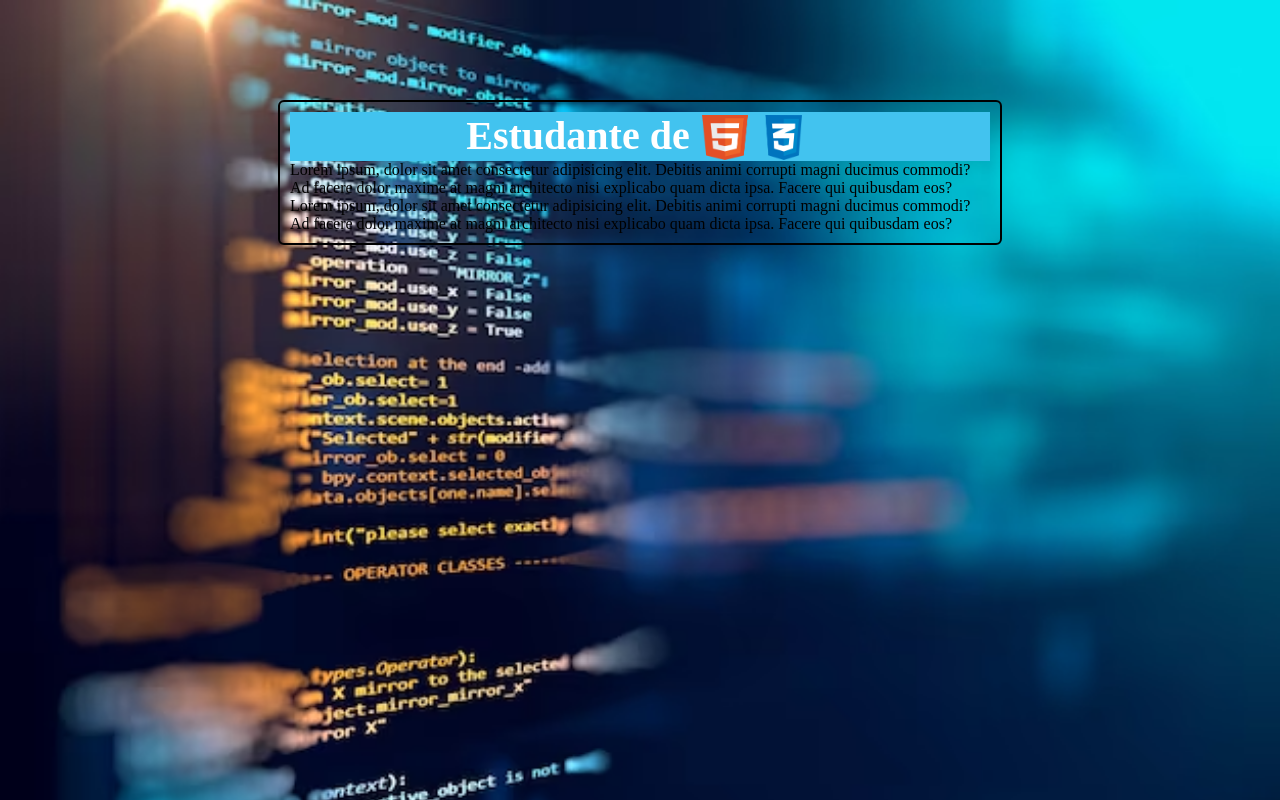
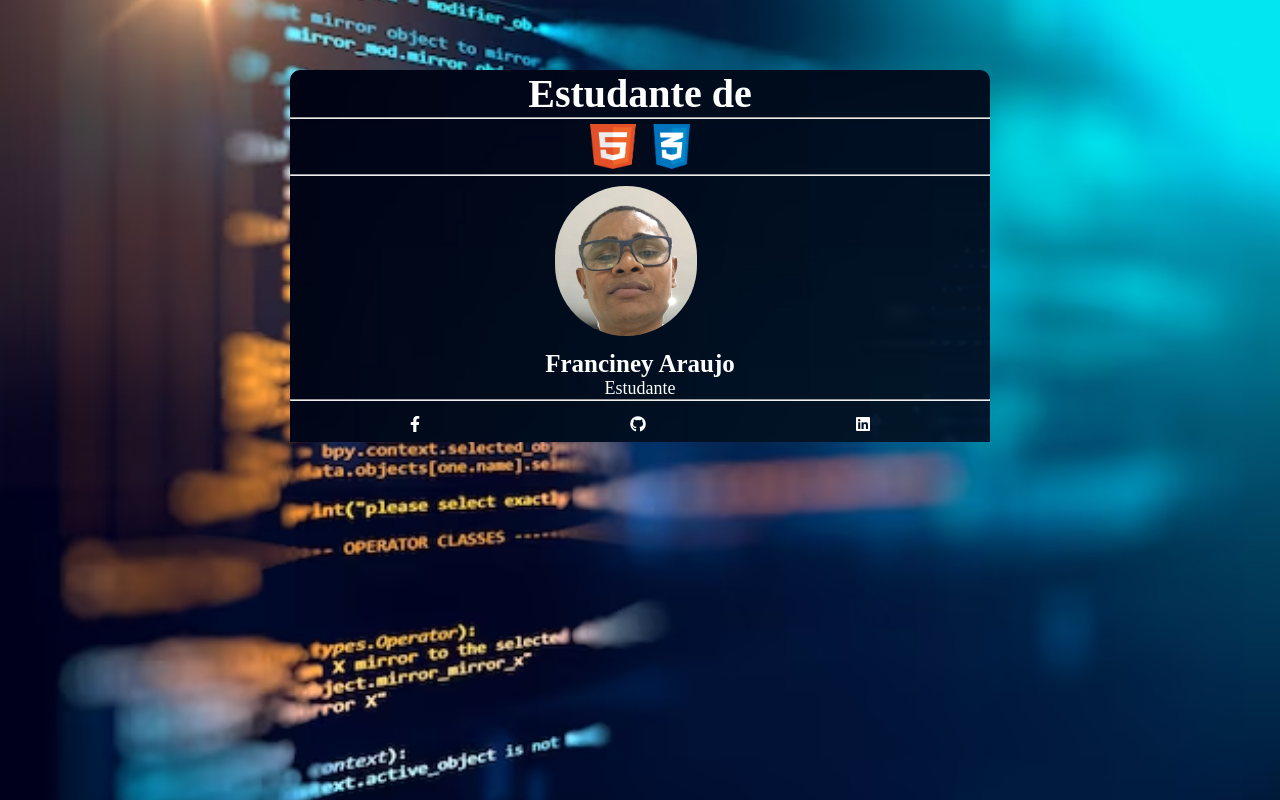
Before and after one commit to francineyaraujoo/Redes-Sociais, a plain HTML site: page index.html in a window 1280 px wide. Drawn offline with Linux system fonts and the light colour scheme.

Commit message:
atualizado

```diff
--- a/css/style.css
+++ b/css/style.css
@@ -8,37 +8,86 @@
 }
 
 body {
-    background-image: url('../background.png');
-    background-repeat: no-repeat;
-    background-position: top center;
+    height: 100vh;
+    background: url('../background.png') no-repeat center center fixed;
     background-size: cover;
-    background-attachment: fixed;
 }
 
 .container {
-    border: 2px solid black;
+    max-width: 700px;
+    margin: auto;
     padding: 10px;
-    border-radius: 6px;
-    max-width: 700px;
-    margin: 100px auto;
 }
 
-.container h1 {
-    width: auto;
-    display: flex;
-    justify-content: center;
-    font-size: 40px;
-    color: white;
-    background-color: #42C3EF;
+.conteudo {
+    background: url('../imagens/background1.png') no-repeat center center fixed;
+    background-size: cover;
+    margin: 60px 0px;
+    border-radius: 10px 10px 0px 0px;
+    align-items: center;
 
 }
 
-h1 .html-css {
-    background-image: url('/imagens/HTML5-CSS.png');
-    padding: 2px 12px 0px;
-    margin: 1px 0px 1px;
+h2 {
+    color: white;
+    font-size: 40px;
+    text-align: center;
+}
+
+.img {
+    display: flex;
     justify-content: center;
     align-items: center;
-    background: transparent;
-    background-repeat: no-repeat;
+    margin: 5px;
 }
+
+.perfil {
+    display: flex;
+    justify-content: center;
+    align-items: center;
+}
+
+.perfil img {
+    border-radius: 100px;
+    margin: 10px;
+}
+
+.perfil h2 {
+    display: inline-block;
+    position: absolute;
+    font-size: 20px;
+
+}
+
+fieldset {
+    border: none;
+}
+
+.nome {
+    color: white;
+    font-size: 25px;
+    text-align: center;
+    margin: 0px;
+    font-weight: bold;
+}
+
+.estudante {
+    font-size: 18px;
+    text-align: center;
+    color: white;
+}
+
+.redes {
+    display: flex;
+    margin: 5px;
+    padding: 10px;
+}
+
+section li {
+    list-style: none;
+    display: flex;
+    justify-content: space-between;
+    align-items: center;
+    padding: 0px 10px;
+    margin: auto;
+}
--- a/index.html
+++ b/index.html
@@ -10,10 +10,37 @@
 </head>
 <body>
     <div class="container">
-        <h1>Estudante de <img class="html-css" src="imagens/HTML5-CSS.png" title="HTML5 & CSS" style="width: 100px;"></h1>
+        <div class="conteudo">
+            <h2>Estudante de </h2>
+            <hr>
+            <div class="img"><img src="imagens/HTML5-CSS.png" style="width: 100px" title="HTML5-CSS" alt=""></div>
+            <hr>
+            <div class="perfil">
+                <fieldset>
+                    <figure class="foto-perfil">
+                        <img src="imagens/social.png" alt="">
+                        <p class="nome">Franciney Araujo</p>
+                        <p class="estudante">Estudante</p>
 
-        <p>Lorem ipsum, dolor sit amet consectetur adipisicing elit. Debitis animi corrupti magni ducimus commodi? Ad facere dolor maxime at magni architecto nisi explicabo quam dicta ipsa. Facere qui quibusdam eos?</p>
-        <p>Lorem ipsum, dolor sit amet consectetur adipisicing elit. Debitis animi corrupti magni ducimus commodi? Ad facere dolor maxime at magni architecto nisi explicabo quam dicta ipsa. Facere qui quibusdam eos?</p>
+                    </figure>
+                </fieldset>
+
+            </div>
+            <hr>
+            <section>
+                <div class="redes">
+                    <li>
+                        <i class="fa-brands fa-facebook-f" title="Facebook" style="color: #ffffff;"></i>
+                    </li>
+                    <li>
+                        <i class="fa-brands fa-github"title="GitHub" style="color: #ffffff;"></i>
+                    </li>
+                    <li>
+                        <i class="fa-brands fa-linkedin" title="Linkedin"  style="color: #ffffff;"></i></i>
+                    </li>
+                </div>
+            </section>
+        </div>
     </div>
 </body>
 </html>
```
Also changed, not shown: imagens/background1.png (added), imagens/social.png (renamed from imagens/rede-social.png).
